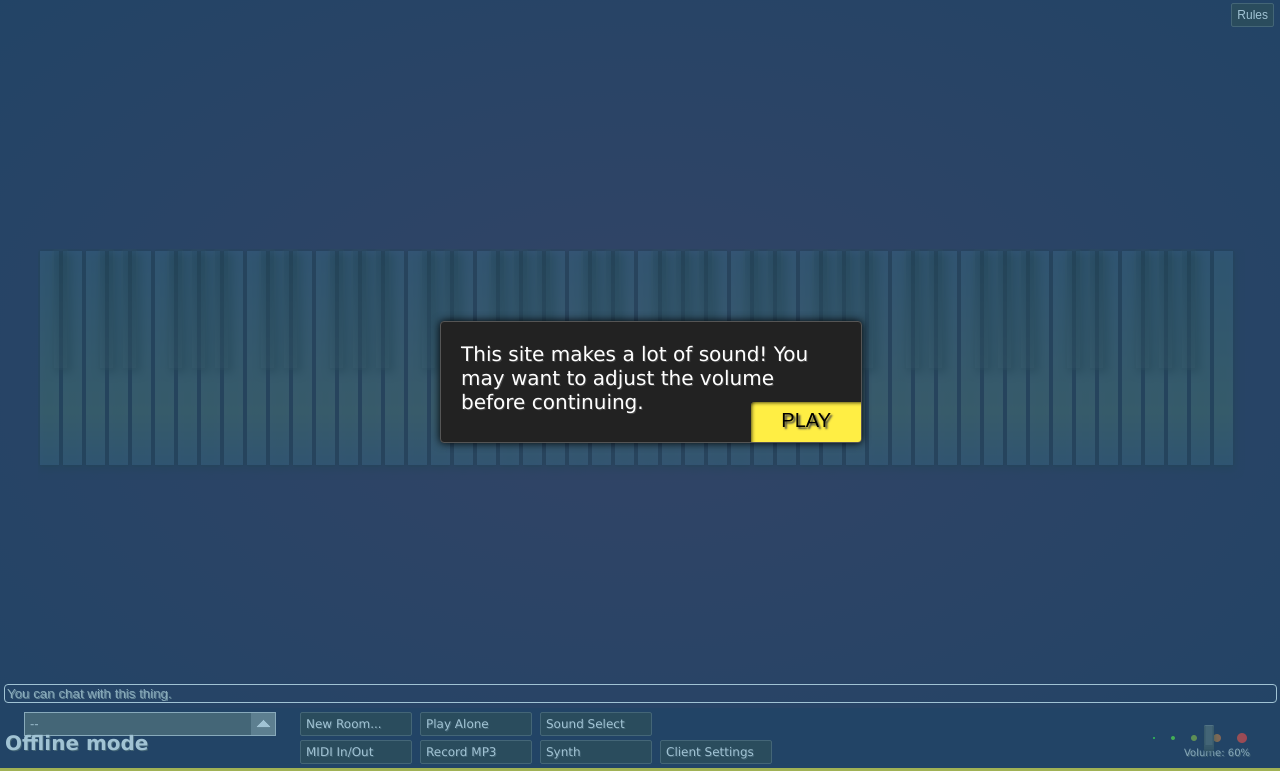
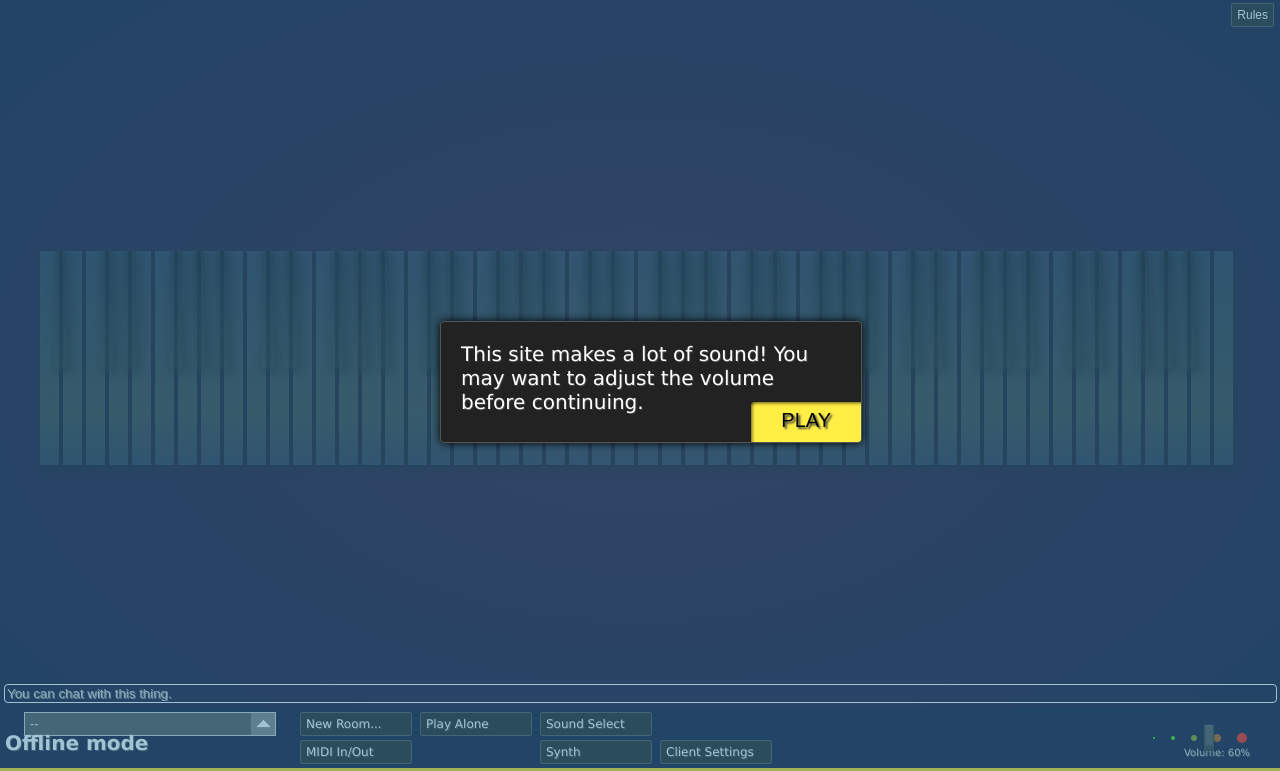
Before and after one commit to PurritoTheCoder/CocoMPP, a plain HTML site: page index.html in a window 1280 px wide. Shown: the part 29-800 px from the top of the page. Drawn offline with Linux system fonts and the light colour scheme; no server answers.

Commit message:
Update index.html

```diff
--- a/index.html
+++ b/index.html
@@ -68,7 +68,6 @@
       <div id="play-alone-btn" class="ugly-button">Play Alone</div>
       <div id="room-settings-btn" class="ugly-button">Room Settings</div>
       <div id="midi-btn" class="ugly-button translate">MIDI In/Out</div>
-      <div id="record-btn" class="ugly-button translate">Record MP3</div>
       <div id="synth-btn" class="ugly-button translate">Synth</div>
       <div id="sound-btn" class="ugly-button sound-btn">Sound Select</div>
       <div id="client-settings-btn" class="ugly-button client-settings-btn">Client Settings</div>
```
